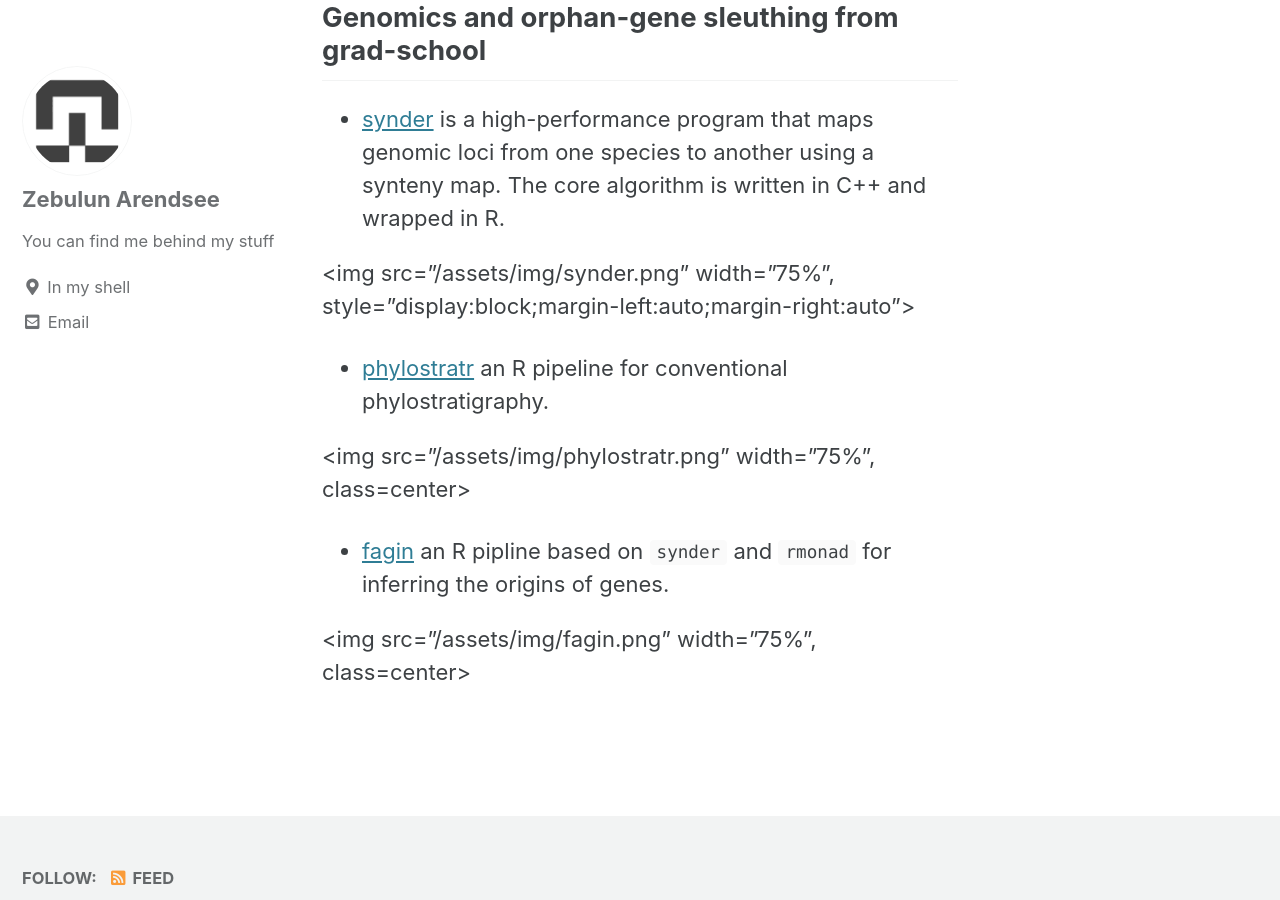
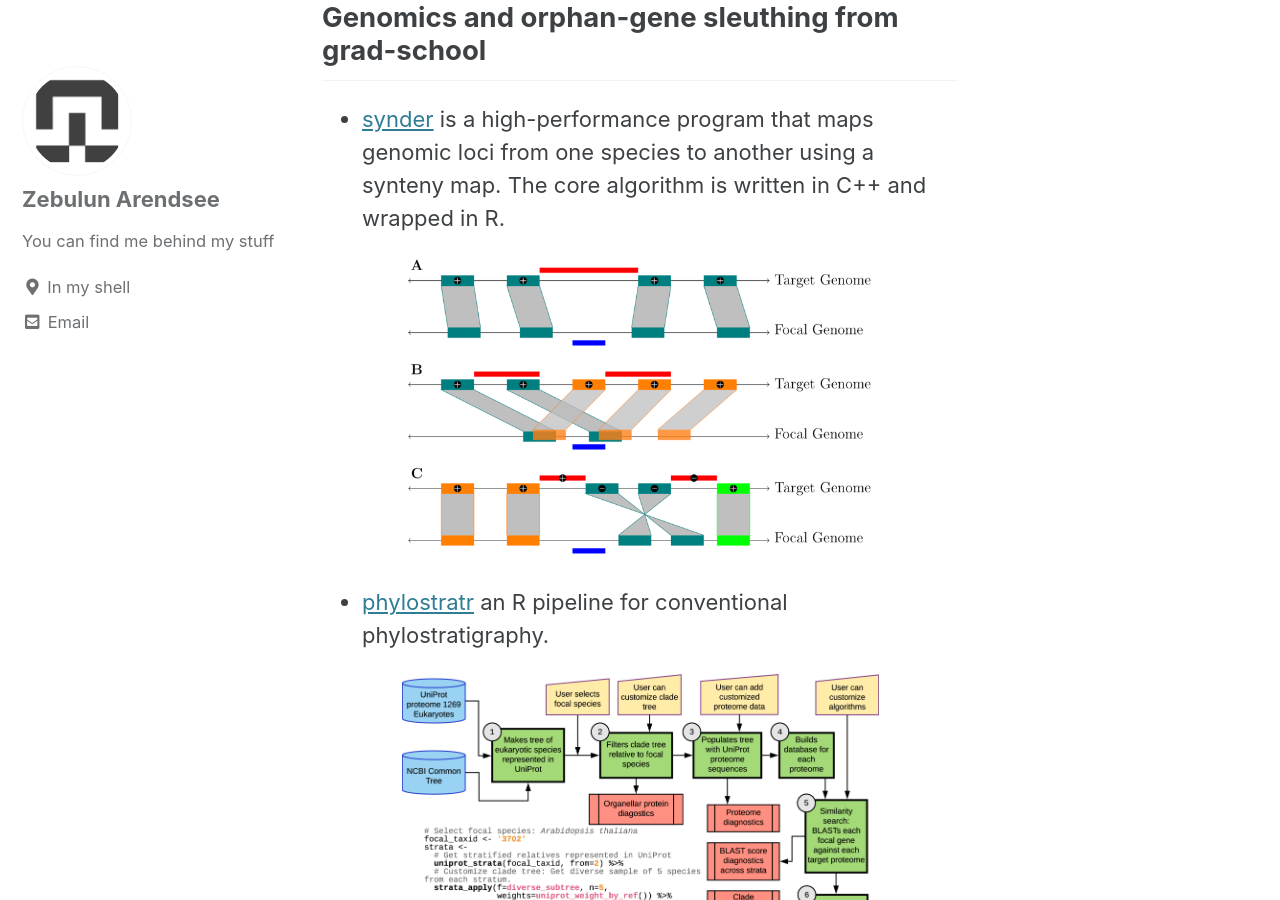
Before and after one commit to arendsee/arendsee.github.io, a Jekyll site: the page built from _pages/projects.md, in a window 1280 px wide and 900 px high, scrolled down 6293 px. Built offline with Jekyll 4.4.1, drawn with Linux system fonts in a browser that asks for light colours; cached includes are drawn as plain includes.

Commit message:
Reattempt some style

```diff
--- a/_pages/projects.md
+++ b/_pages/projects.md
@@ -143,13 +143,13 @@ impossible.
    that maps genomic loci from one species to another using a synteny map. The
    core algorithm is written in C++ and wrapped in R.
 
-<img src="{{site.baseurl}}/assets/img/synder.png" width="75%", style="display:block;margin-left:auto;margin-right:auto">
+<img src="{{site.baseurl}}/assets/img/synder.png" width="75%" style="display:block;margin-left:auto;margin-right:auto;">
 
  * [phylostratr](https://github.com/arendsee/phylostratr) an R pipeline for conventional phylostratigraphy.
 
-<img src="{{site.baseurl}}/assets/img/phylostratr.png" width="75%", class=center>
+<img src="{{site.baseurl}}/assets/img/phylostratr.png" width="75%" style="display:block;margin-left:auto;margin-right:auto;">
 
  * [fagin](https://github.com/arendsee/fagin) an R pipline based on `synder`
    and `rmonad` for inferring the origins of genes.
 
-<img src="{{site.baseurl}}/assets/img/fagin.png" width="75%", class=center>
+<img src="{{site.baseurl}}/assets/img/fagin.png" width="75%" style="display:block;margin-left:auto;margin-right:auto;">
```
